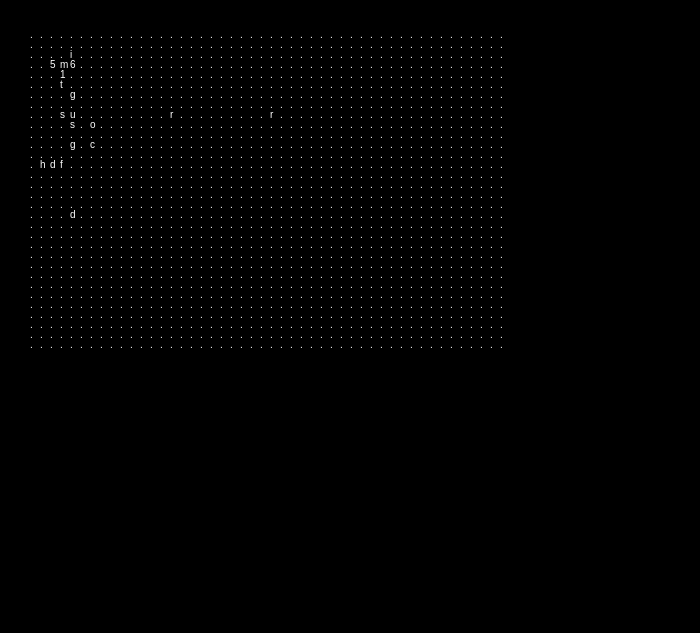
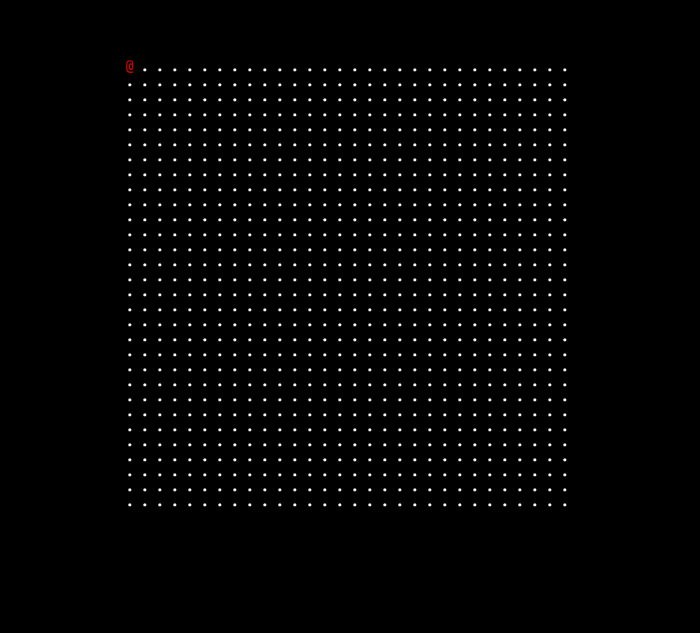
Before and after one commit to hundredrabbits/Orca, an Electron app: page desktop/sources/index.html in a window 700 px wide. Drawn offline with Linux system fonts and the light colour scheme.

Commit message:
Improved canvas drawing

```diff
--- a/desktop/sources/links/main.css
+++ b/desktop/sources/links/main.css
@@ -1,4 +1,4 @@
 body { background:black; color:white; font-family: 'input_mono_regular'; padding:30px; overflow: hidden; }
-grid { display: block;white-space: pre;font-size: 11px;line-height: 10px; text-transform: uppercase; width:300px; margin:30px auto; }
+canvas { display: block;white-space: pre;font-size: 11px;line-height: 10px; text-transform: uppercase; width:300px; margin:30px auto; }
 grid c { background:#fff; color:#000; }
 grid l { background:#f00; color:#000; }
--- a/desktop/sources/scripts/grid.js
+++ b/desktop/sources/scripts/grid.js
@@ -2,9 +2,11 @@ function Grid()
 {
   this.el = document.createElement("canvas");
 
-  this.size = {width:600,height:600,ratio:1}
+  this.size = {width:600,height:600,ratio:0.75}
   this.el.width = this.size.width;
   this.el.height = this.size.height;
+  this.el.style.width = (this.size.width * this.size.ratio)+"px";
+  this.el.style.height = (this.size.height * this.size.ratio)+"px";
 
   this.cursor = {
     x:0,
@@ -33,7 +35,7 @@ function Grid()
     while(y < pico.program.h){
       var x = 0;
       while(x < pico.program.w){
-        this.draw_sprite(x,y,pico.program.glyph_at(x,y));
+        this.draw_sprite(x,y,pico.program.glyph_at(x,y),this.cursor.x == x && this.cursor.y == y);
         x += 1
       }
       y += 1;
@@ -49,20 +51,19 @@ function Grid()
   {
     var ctx = this.context();
 
-    ctx.clearRect(0, 0, this.size.width * this.size.ratio, this.size.height * this.size.ratio);
+    ctx.clearRect(0, 0, this.size.width, this.size.height);
   }
 
-  this.draw_sprite = function(x,y,g)
+  this.draw_sprite = function(x,y,g,is_cursor = false)
   {
-    var font_size    = 10;
+    var font_size    = 20;
     var ctx          = this.context();
-    ctx.font         = `${font_size}px`;
-    ctx.fillStyle    = 'white';
+    ctx.font         = `${font_size}px input_mono_regular`;
+    ctx.fillStyle    = is_cursor ? 'red' : 'white';
     ctx.textBaseline = 'top';
     ctx.textAlign    = "left";
-    ctx.fillText(g, x * 10, y * 10);
+    ctx.fillText(is_cursor && g == "." ? "@" :g.toUpperCase(), x * 20, y * 20);
   }
-
 
   function clamp(v, min, max) { return v < min ? min : v > max ? max : v; }
 }
--- a/desktop/sources/scripts/pico.js
+++ b/desktop/sources/scripts/pico.js
@@ -14,20 +14,20 @@ function Pico()
 
   this.start = function()
   {
-    this.program.add(4,2,"i");
-    this.program.add(3,3,"m");
-    this.program.add(2,3,"5");
-    this.program.add(4,3,"1");
-    this.program.add(3,5,"t");
-    this.program.add(4,6,"g");
-    this.program.add(3,8,"s");
-    this.program.add(4,9,"s");
-    this.program.add(6,9,"o");
-    this.program.add(4,11,"g");
-    this.program.add(6,11,"c");
-    this.program.add(1,13,"h");
-    this.program.add(2,13,"d");
-    this.program.add(3,13,"f");
+    // this.program.add(4,2,"i");
+    // this.program.add(3,3,"m");
+    // this.program.add(2,3,"5");
+    // this.program.add(4,3,"1");
+    // this.program.add(3,5,"t");
+    // this.program.add(4,6,"g");
+    // this.program.add(3,8,"s");
+    // this.program.add(4,9,"s");
+    // this.program.add(6,9,"o");
+    // this.program.add(4,11,"g");
+    // this.program.add(6,11,"c");
+    // this.program.add(1,13,"h");
+    // this.program.add(2,13,"d");
+    // this.program.add(3,13,"f");
 
     setInterval(() => { this.run(); }, 200)
   }
```
